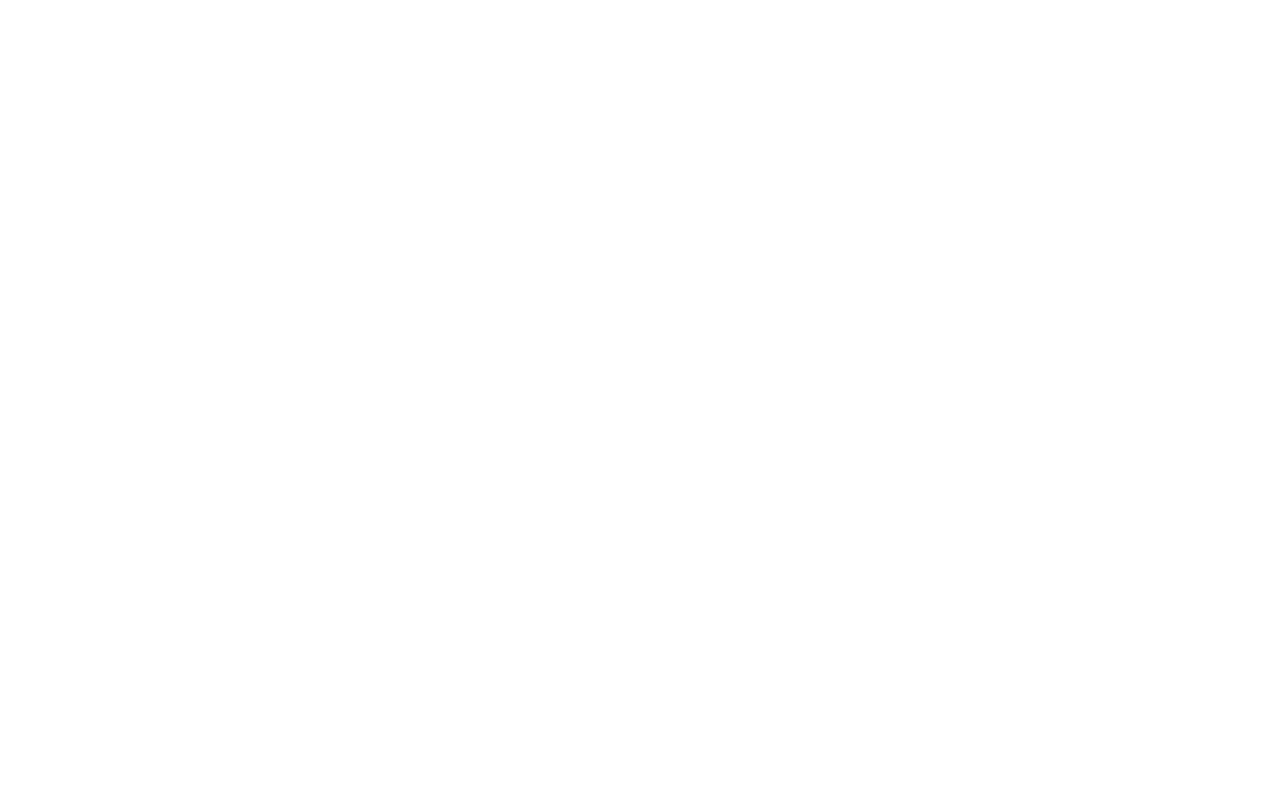
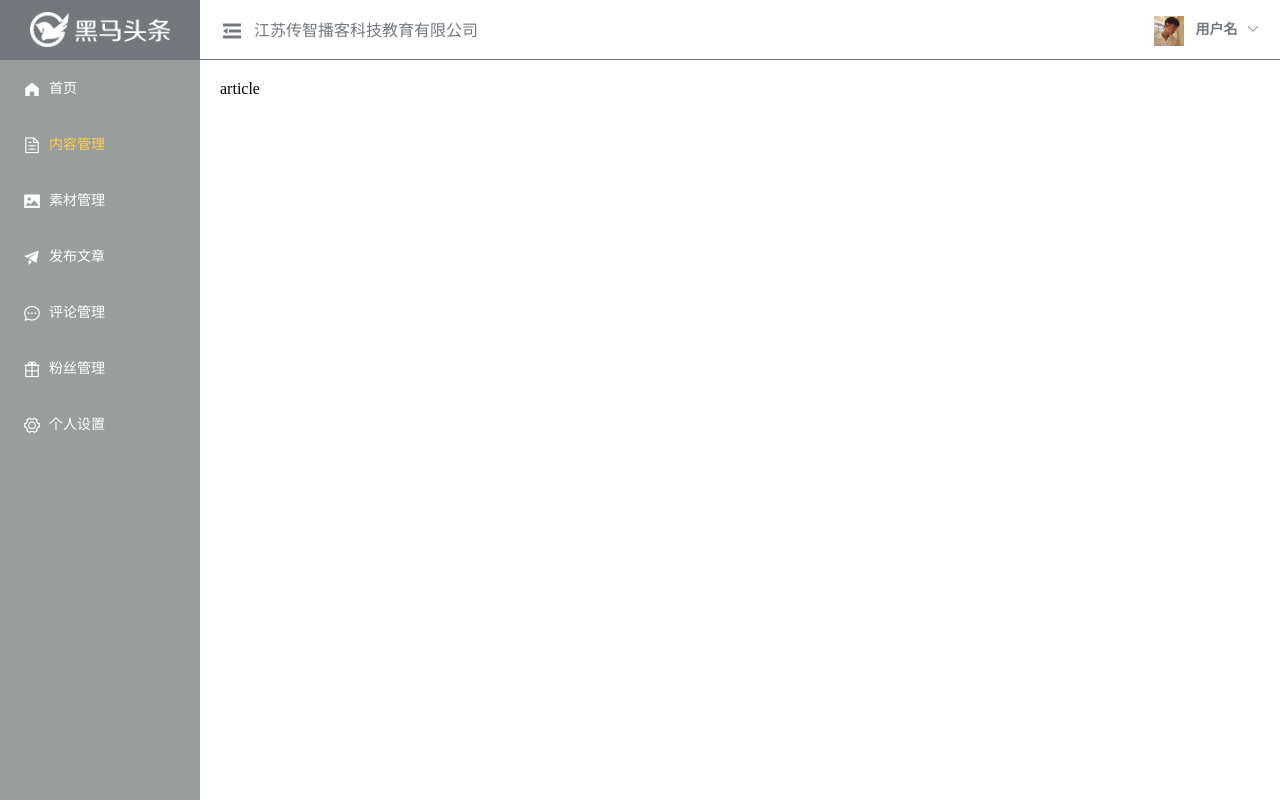
Before and after one commit to liuqian97/pc-hmtoutiao78, a Vue app: page /#/article in a window 1280 px wide. Built offline with nearby package versions, Linux system fonts and the light colour scheme.

Commit message:
导航菜单路由and404页面

```diff
--- a/src/router/index.js
+++ b/src/router/index.js
@@ -3,6 +3,9 @@
 import Login from '@/views/login/index.vue'
 import Home from '@/views/home/index.vue'
 import Welcome from '@/views/welcome/index.vue'
+import Article from '@/views/article/index.vue'
+import Image from '@/views/images/index.vue'
+import notFound from '@/views/404/index.vue'
 
 Vue.use(VueRouter)
 const router = new VueRouter({
@@ -18,8 +21,23 @@
           path: '/',
           name: 'welcome',
           component: Welcome
+        },
+        {
+          path: '/article',
+          name: 'article',
+          component: Article
+        },
+        {
+          path: '/image',
+          name: 'image',
+          component: Image
         }
       ]
+    },
+    {
+      path: '*',
+      name: '404',
+      component: notFound
     }
   ]
 })
--- /dev/null
+++ b/src/views/404/index.vue
@@ -0,0 +1,18 @@
+<template>
+    <div class="container"></div>
+</template>
+
+<script>
+export default {
+
+}
+</script>
+
+<style soped lang="less">
+   .container {
+      position:absolute;
+      width: 100%;
+      height: 100%;
+      background: url(../../assets/images/404.png) no-repeat center / cover;
+   }
+</style>
--- /dev/null
+++ b/src/views/article/index.vue
@@ -0,0 +1,13 @@
+<template>
+    <div>article</div>
+</template>
+
+<script>
+export default {
+
+}
+</script>
+
+<style>
+
+</style>
--- a/src/views/home/index.vue
+++ b/src/views/home/index.vue
@@ -3,40 +3,44 @@
     <el-aside :width="isCollapse?'64px':'200px'">
       <!-- logo部分 -->
       <div class="logo" :class="{miniLogo:isCollapse}"></div>
-      <!-- 导航菜单 -->
+      <!-- 导航菜单
+      el-menu 属性router表示是否使用vue-router模式 启用该模式会在激活导航时以 index 作为 path 进行路由跳转 默认值为false
+      $route.path 获取地址栏路径
+      -->
       <el-menu
         :collapse="isCollapse"
         :collapse-transition="false"
-        default-active="1"
+        :default-active="$route.path"
         background-color="#999d9c"
         text-color="#fff"
         active-text-color="#ffd04b"
+        router
       >
-        <el-menu-item index="1">
+        <el-menu-item index="/">
           <i class="el-icon-s-home"></i>
           <span slot="title">首页</span>
         </el-menu-item>
-        <el-menu-item index="2">
+        <el-menu-item index="/article">
           <i class="el-icon-document"></i>
           <span slot="title">内容管理</span>
         </el-menu-item>
-        <el-menu-item index="3">
+        <el-menu-item index="/image">
           <i class="el-icon-picture"></i>
           <span slot="title">素材管理</span>
         </el-menu-item>
-        <el-menu-item index="4">
+        <el-menu-item index="/publish">
           <i class="el-icon-s-promotion"></i>
           <span slot="title">发布文章</span>
         </el-menu-item>
-        <el-menu-item index="5">
+        <el-menu-item index="/comment">
           <i class="el-icon-chat-dot-round"></i>
           <span slot="title">评论管理</span>
         </el-menu-item>
-        <el-menu-item index="6">
+        <el-menu-item index="/fans">
           <i class="el-icon-present"></i>
           <span slot="title">粉丝管理</span>
         </el-menu-item>
-        <el-menu-item index="7">
+        <el-menu-item index="/setting">
           <i class="el-icon-setting"></i>
           <span slot="title">个人设置</span>
         </el-menu-item>
--- /dev/null
+++ b/src/views/images/index.vue
@@ -0,0 +1,13 @@
+<template>
+    <div>images</div>
+</template>
+
+<script>
+export default {
+
+}
+</script>
+
+<style>
+
+</style>
```
